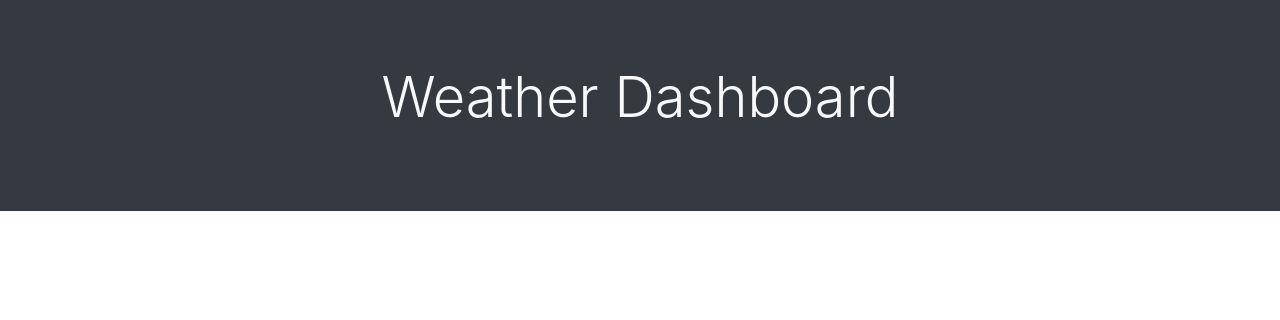
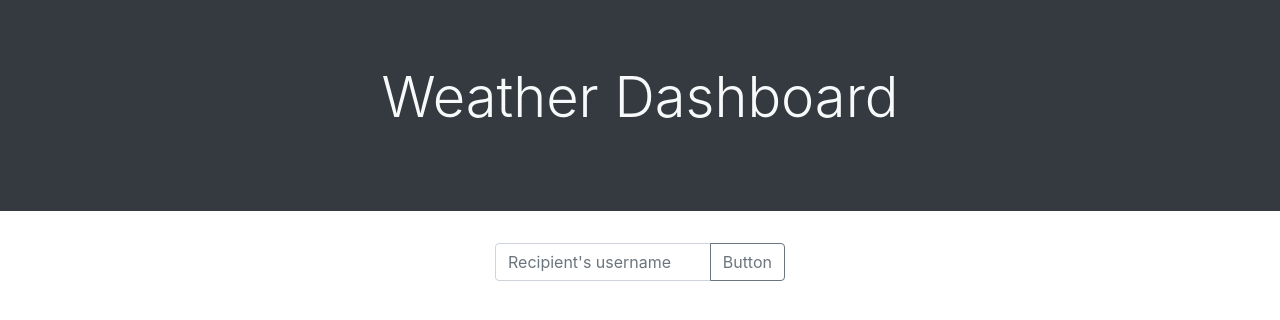
Before and after one commit to rich-f-p/weather-dashboard, a plain HTML site: page index.html in a window 1280 px wide. Drawn offline with nearby package versions, Linux system fonts and the light colour scheme.

Commit message:
add input for user search

```diff
--- a/index.html
+++ b/index.html
@@ -16,6 +16,14 @@
               <p class="lead"></p>
             </div>
           </div>
+          <!-- input -->
+          <section class="container col-3">
+            <div class="input-group mb-3 ">
+              <input type="text" class="form-control" placeholder="Recipient's username" aria-label="Recipient's username" aria-describedby="button-addon2">
+              <div class="input-group-append">
+                <button class="btn btn-outline-secondary" type="button" id="button-addon2">Button</button>
+              </div>
+            </div>
 
         <script src="https://code.jquery.com/jquery-3.6.0.min.js"></script>
         <script src="https://cdnjs.cloudflare.com/ajax/libs/moment.js/2.24.0/moment.min.js"></script>
```
